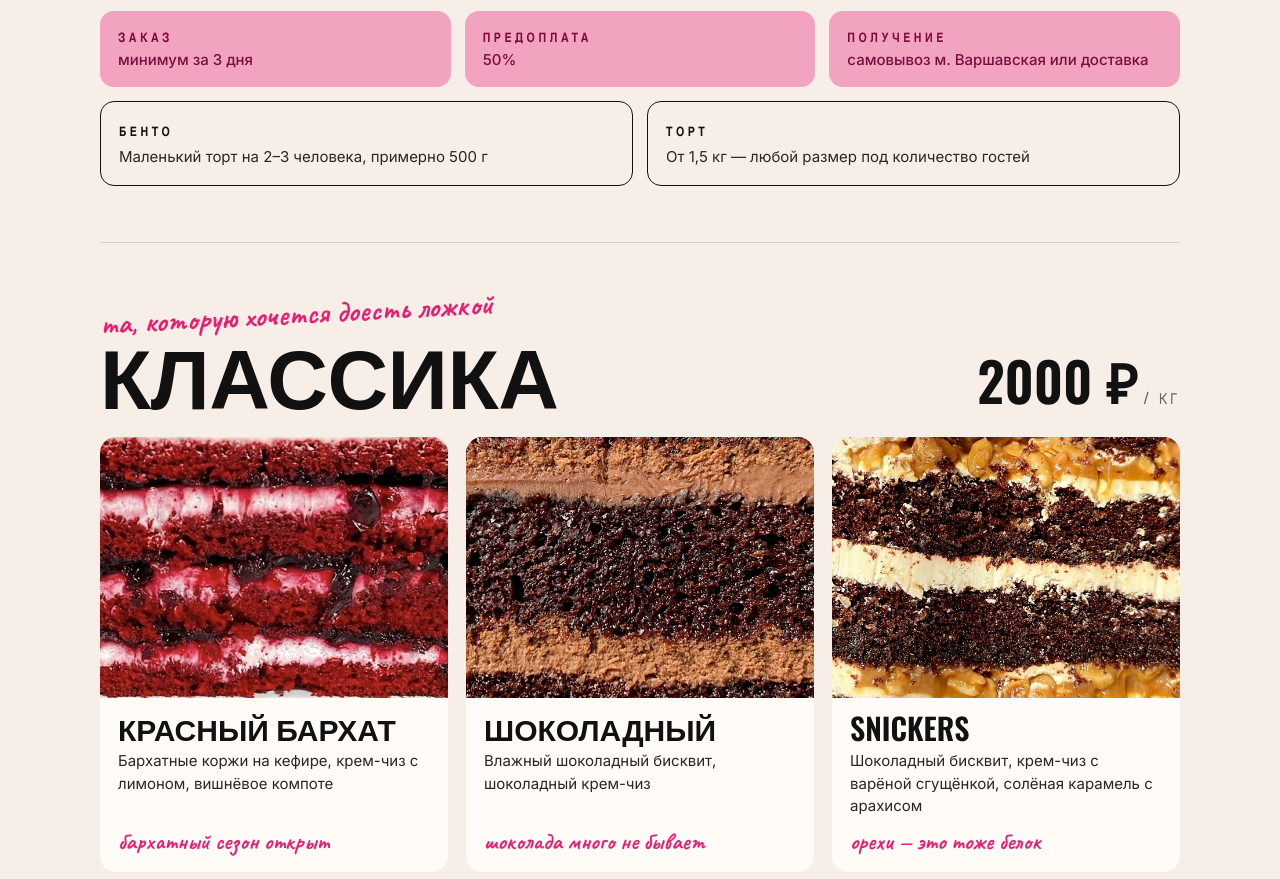
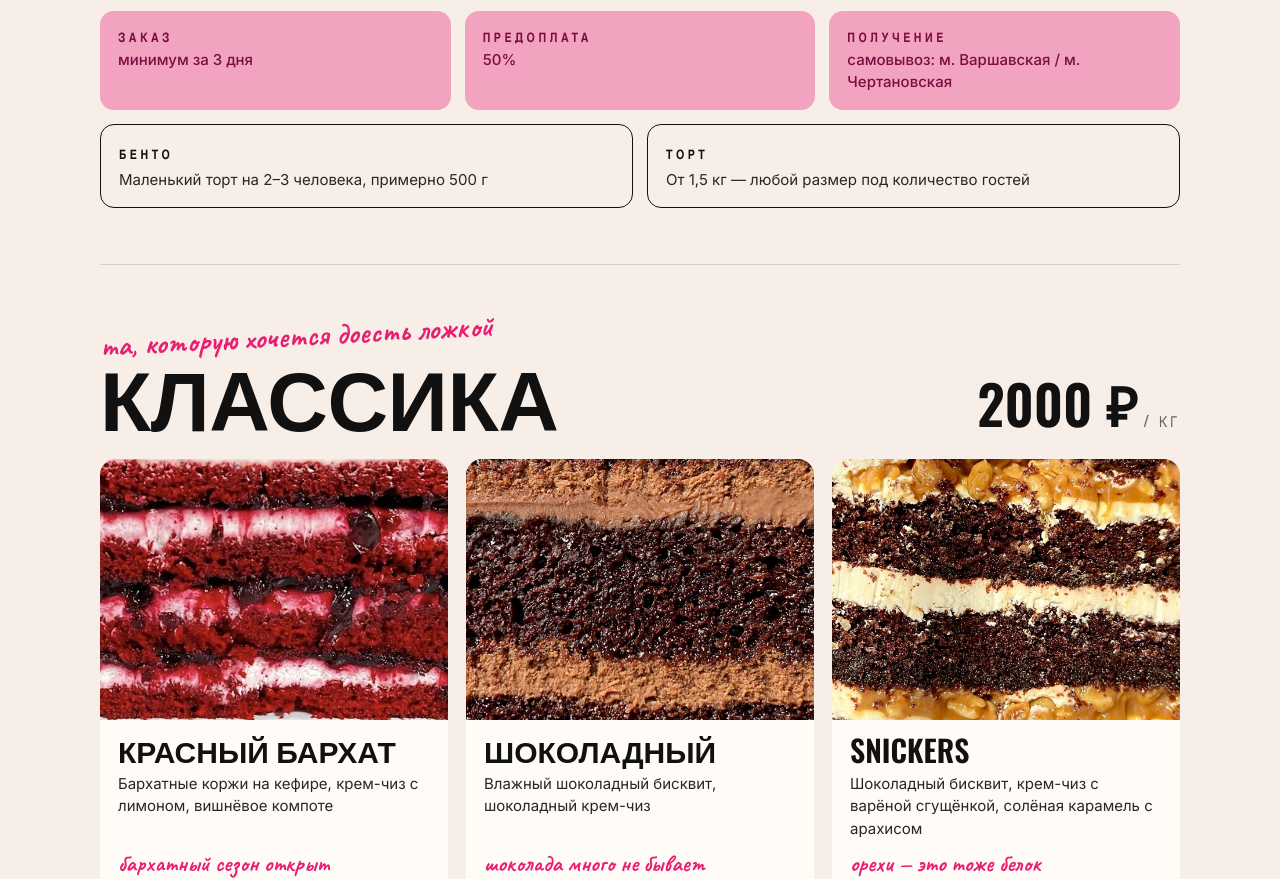
Before and after one commit to makunouchiippo/na-sladkoe, a plain HTML site: page index.html in a window 1280 px wide. Shown: the part 1178-2057 px from the top of the page. Drawn offline with nearby package versions, Linux system fonts and the light colour scheme; a web font is replaced by a local one.

Commit message:
Add files via upload

```diff
--- a/index.html
+++ b/index.html
@@ -240,7 +240,7 @@ footer small{display:block;color:var(--mut);margin-top:12px;font-size:14px}
   <div class="facts">
     <div class="fact"><span class="lbl">Заказ</span><p>минимум за 3 дня</p></div>
     <div class="fact"><span class="lbl">Предоплата</span><p>50%</p></div>
-    <div class="fact"><span class="lbl">Получение</span><p>самовывоз м. Варшавская или доставка</p></div>
+    <div class="fact"><span class="lbl">Получение</span><p>самовывоз: м. Варшавская / м. Чертановская</p></div>
   </div>
   <div class="sizes">
     <div class="size"><span class="lbl">Бенто</span><p>Маленький торт на 2–3 человека, примерно 500 г</p></div>
@@ -376,7 +376,7 @@ footer small{display:block;color:var(--mut);margin-top:12px;font-size:14px}
   <div class="facts">
     <div class="fact"><span class="lbl">Заказ</span><p>минимум за 3 дня</p></div>
     <div class="fact"><span class="lbl">Предоплата</span><p>50%</p></div>
-    <div class="fact"><span class="lbl">Получение</span><p>самовывоз м. Варшавская или доставка</p></div>
+    <div class="fact"><span class="lbl">Получение</span><p>самовывоз: м. Варшавская / м. Чертановская</p></div>
   </div>
 </section>
 
```
Also changed, not shown: cup_lem.jpg.
